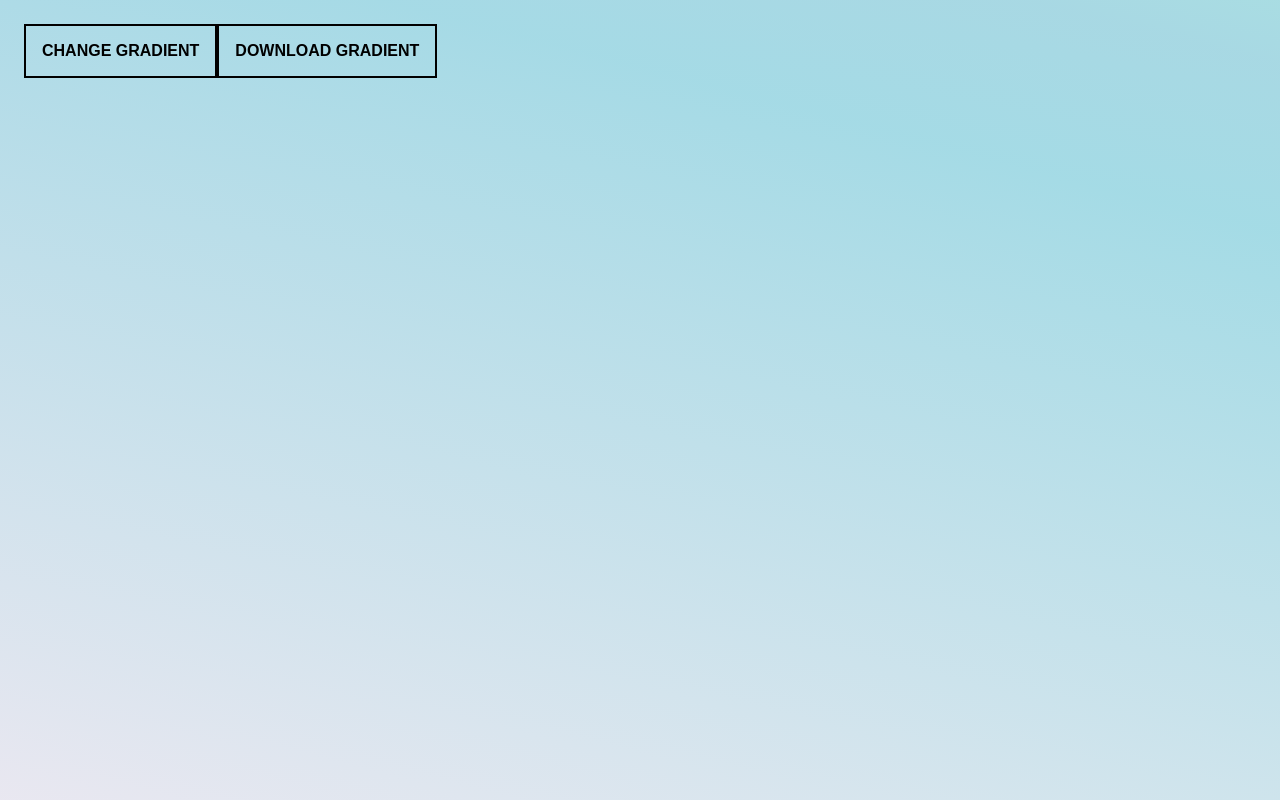
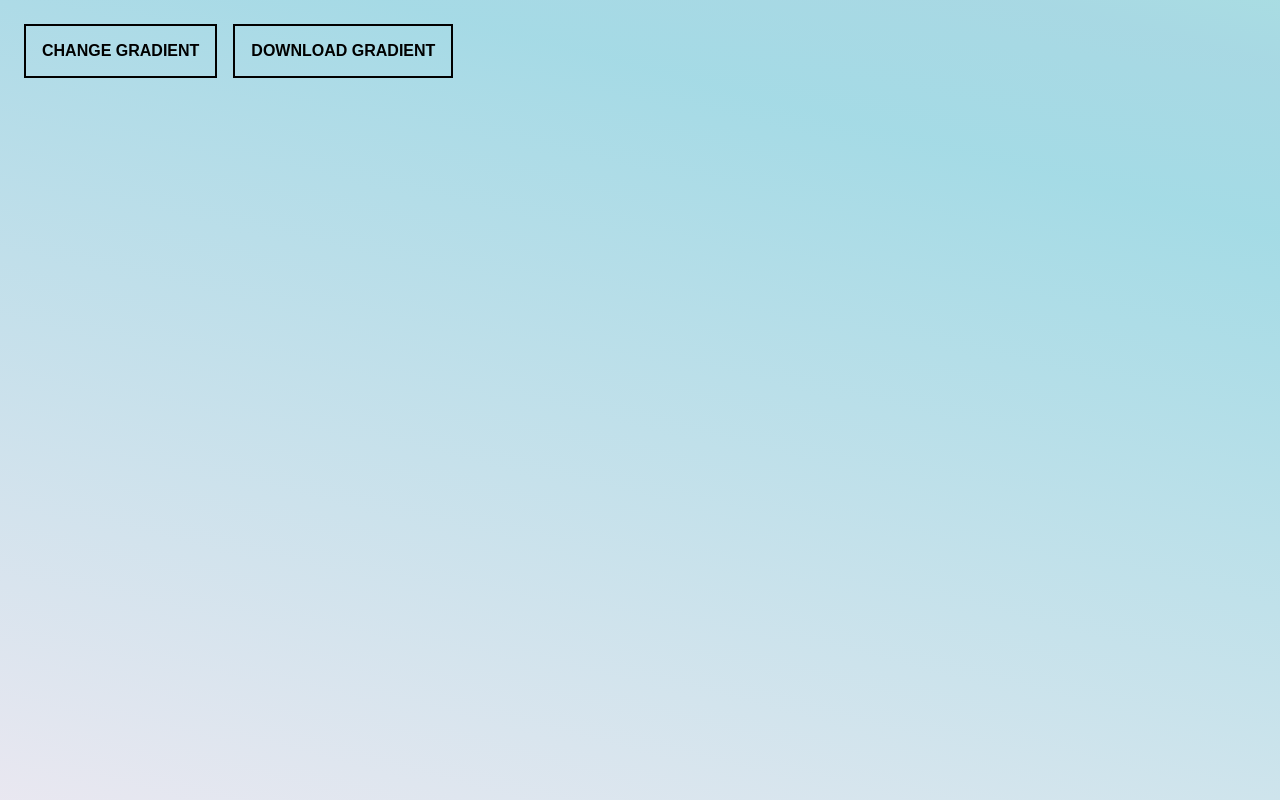
Before and after one commit to may4eto/gradient-generator, a plain HTML site: page index.html in a window 1280 px wide. Drawn offline with nearby package versions, Linux system fonts and the light colour scheme.

Commit message:
Update style.css

```diff
--- a/style.css
+++ b/style.css
@@ -46,7 +46,7 @@ body {
     }
   }
 
-  button:last-child {
+  button:first-child {
     @media(min-width: 768px) {
         margin-right: 16px;
     }
```
